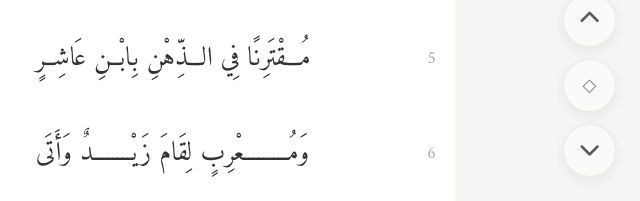
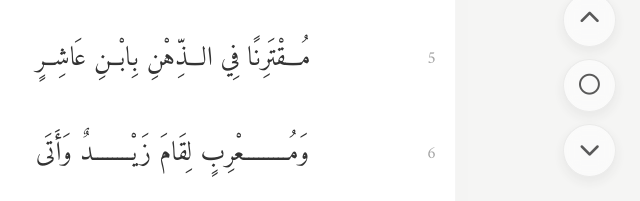
Before and after one commit to kmbenjel/hmittou, a plain HTML site: page index.html in a window 1280 px wide. Shown: the part 599-800 px from the top of the page, 640-1280 px from the left. Drawn offline with Linux system fonts and the light colour scheme.

Commit message:
Update middle nav control: change title to 'التكملة' and replace diamond with circular bullet

```diff
--- a/index.html
+++ b/index.html
@@ -217,7 +217,7 @@
     </div>
     <div class="nav-controls">
         <button class="control-btn" onclick="scrollToTop()" title="إلى الأعلى"><i class="fa-solid fa-chevron-up"></i></button>
-        <button class="control-btn" onclick="scrollToPart2()" title="إلى الثانية"><span style="font-size: 0.95rem; opacity: 0.75; font-weight: 300; font-family: sans-serif;">◇</span></button>
+        <button class="control-btn" onclick="scrollToPart2()" title="التكملة"><i class="fa-regular fa-circle"></i></button>
         <button class="control-btn" onclick="scrollToBottom()" title="إلى الأسفل"><i class="fa-solid fa-chevron-down"></i></button>
     </div>
     <div class="left-controls">
```
